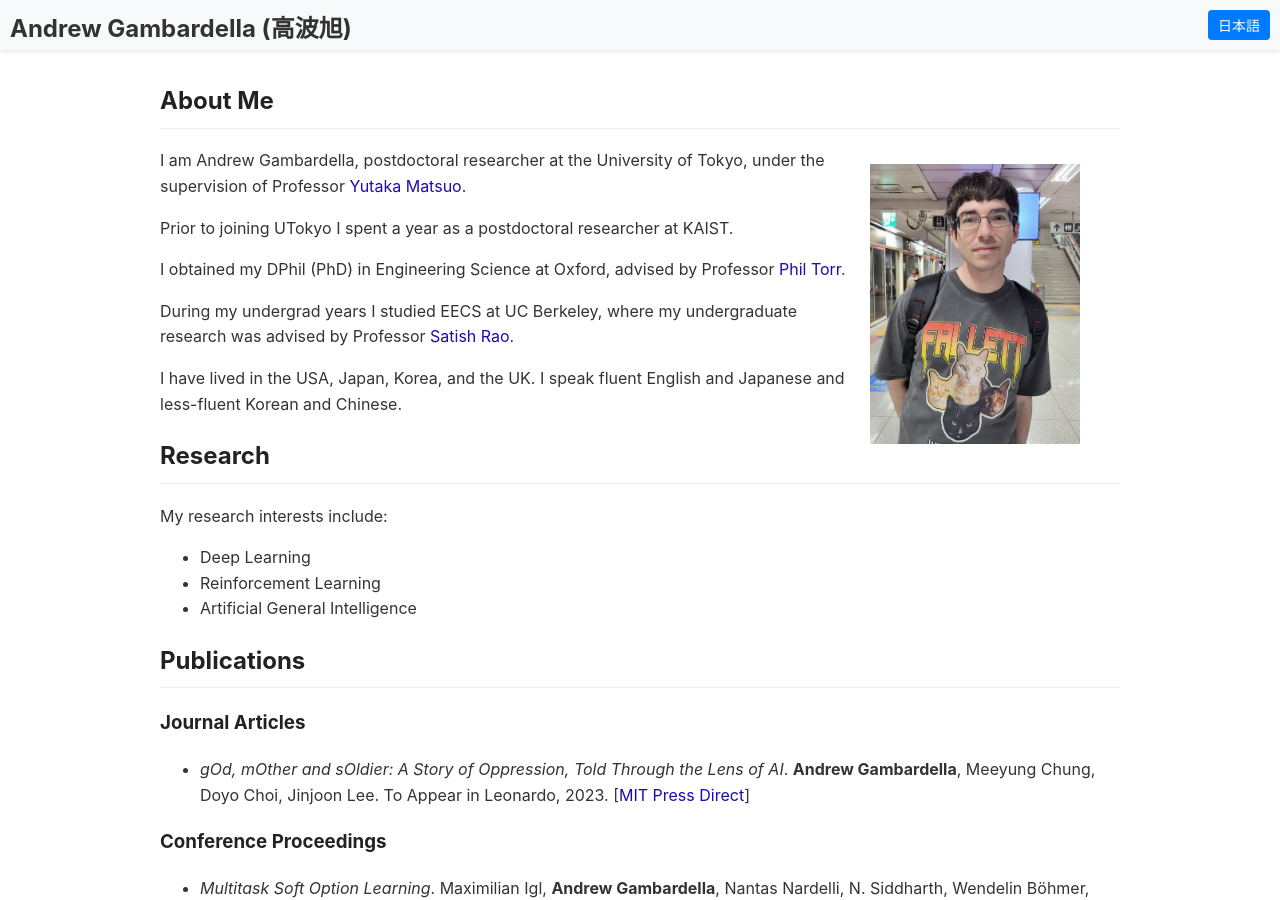
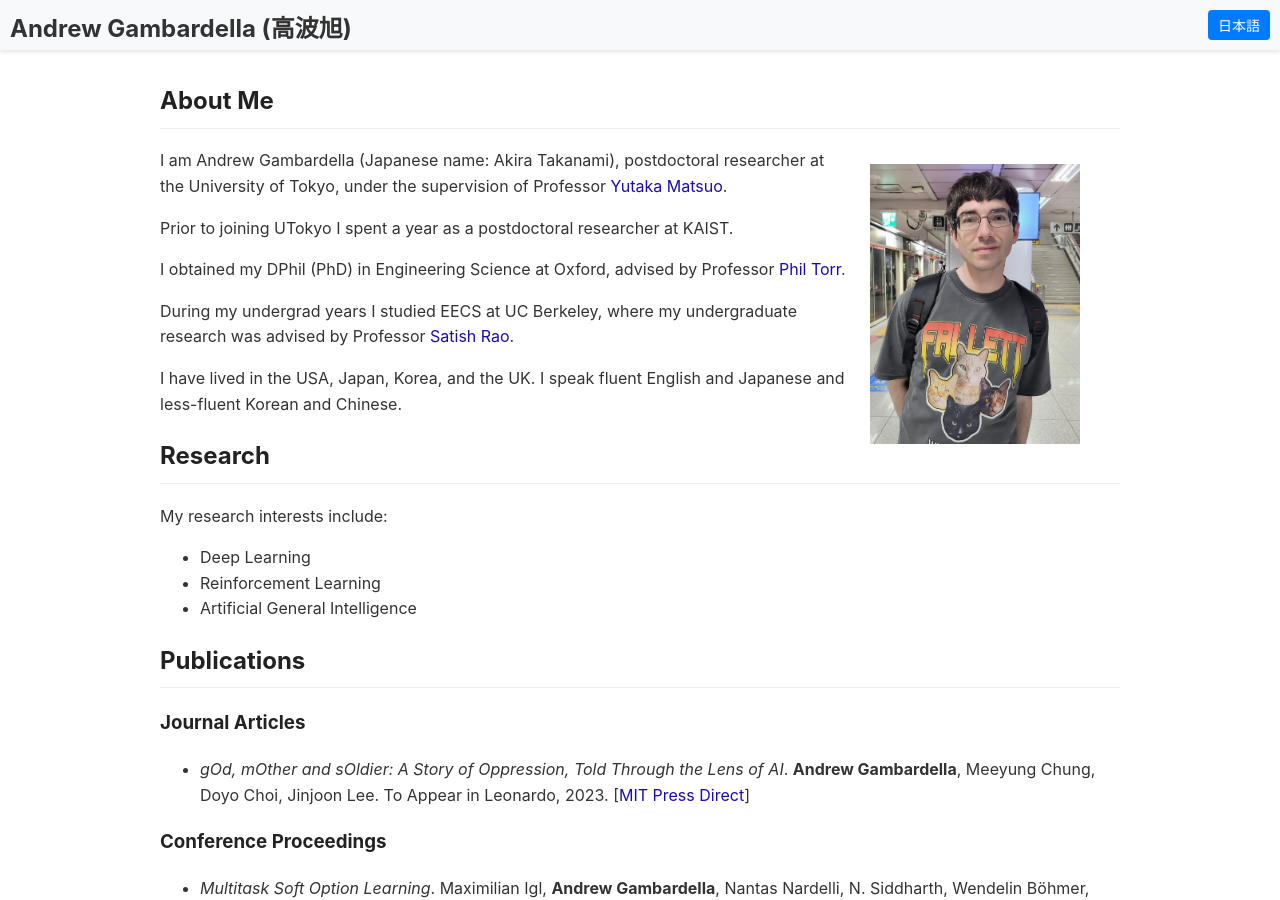
Before and after one commit to atgambardella/atgambardella.github.io, a Jekyll site: the page built from index.md, in a window 1280 px wide and 900 px high. Built offline with Jekyll 4.4.1, drawn with Linux system fonts in a browser that asks for light colours; a script that is not in the unit is left out.

Commit message:
add other name

```diff
--- a/index.md
+++ b/index.md
@@ -4,7 +4,7 @@ lang: en
 home: true
 ---
 
-I am Andrew Gambardella, postdoctoral researcher at the University of Tokyo, under the supervision of Professor [Yutaka Matsuo](http://ymatsuo.com/).
+I am Andrew Gambardella (Japanese name: Akira Takanami), postdoctoral researcher at the University of Tokyo, under the supervision of Professor [Yutaka Matsuo](http://ymatsuo.com/).
 
 Prior to joining UTokyo I spent a year as a postdoctoral researcher at KAIST.
 
```
